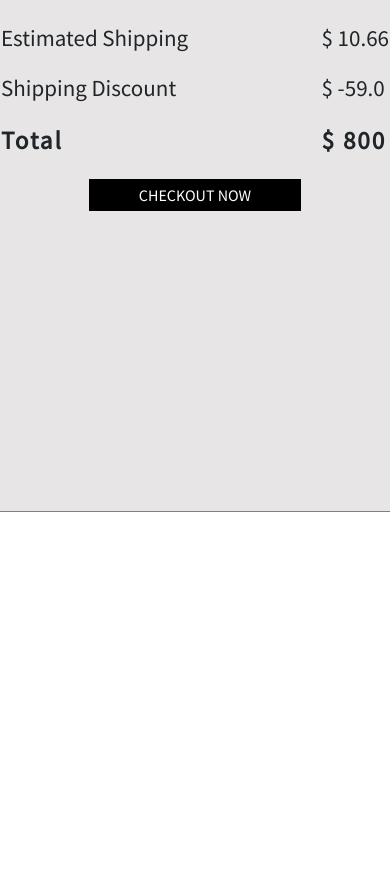
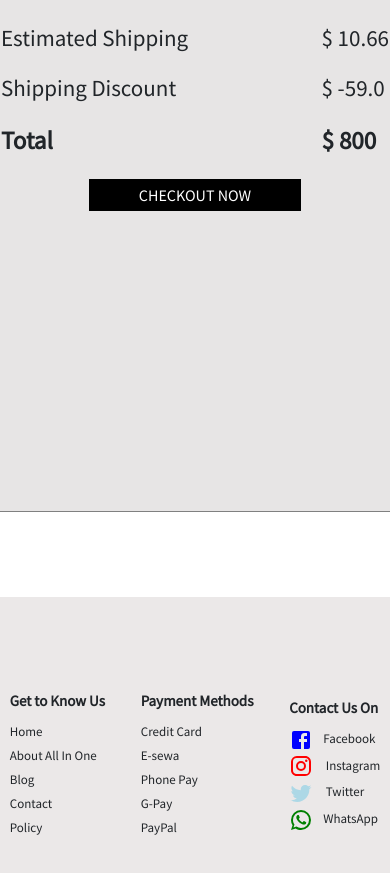
Before and after one commit to akendra-chaulagain/ecommerce-website, a React (Create React App) app in the folder client/: page /cart in a window 390 px wide. Shown: the part 1051-1924 px from the top of the page. Before the commit the page ends 1563 px from the top, so only its background shows below. Built offline with nearby package versions, Linux system fonts and the light colour scheme.

Commit message:
footer added

```diff
--- a/client/src/components/footer/Footer.css
+++ b/client/src/components/footer/Footer.css
@@ -2,78 +2,54 @@
   height: 40vh;
   width: 100%;
   margin-top: 10vh;
-  /* position: relative; */
   background-color: rgb(235, 232, 232);
+  display: flex;
+  justify-content: center;
 }
 .wrapper {
+  width: 44%;
   display: flex;
-  justify-content: center;
+  justify-content: space-between;
   align-items: center;
 }
-.rightSideFooter h4 {
-  font-weight: 800;
+.left .right .middle,
+h3 {
+  font-weight: 600;
+  font-size: 21px;
 }
-.rightSideFooter p {
-  display: flex;
-  justify-content: center;
-  align-items: center;
-  margin-top: 2vh;
+
+.wrapper span{
+cursor: pointer;
+margin-top: 10px;
 }
-.footerIcons {
-  display: flex;
-  margin-top: 2vh;
-  justify-content: space-around;
-  cursor: pointer;
+.wrapper span:hover{
+  color: red;
+  text-decoration: underline;
 }
-.footerIcons .footerSocialMediaIcon {
-  height: 40px;
-  width: 40px;
-  border-radius: 50%;
-  display: flex;
-  justify-content: center;
-  align-items: center;
+
+@media only screen and (max-width: 778px) {
+  .wrapper {
+  width: 95%;
+
 }
-.footerIcons .facebook {
-  background-color: rgb(76, 76, 180);
-  color: white;
+.left .right .middle,
+h3 {
+  font-size: 15px;
+  font-weight: 600;
 }
-.footerIcons .instagram {
-  background-color: red;
-  color: white;
+.wrapper span{
+  font-size: 13px;
 }
-.footerIcons .twitter {
-  background-color: rgb(97, 177, 204);
-  color: white;
 }
-.footerIcons .linkedin {
-  background-color: rgb(76, 76, 180);
-  color: white;
+
+@media only screen and (max-width: 280px) {
+
+.left .right .middle,
+h3 {
+  font-size: 14px;
+  font-weight: 600;
 }
-.footerIcons .whatsapp {
-  background-color: rgb(5, 175, 5);
-  color: white;
+.wrapper span{
+  font-size: 10px;
 }
-.location .contact .email,
-span {
-  letter-spacing: 2px;
 }
-.middleSideContainer h4 {
-  font-weight: 800;
-}
-.linkContainer span {
-  cursor: pointer;
-}
-.linkContainer span:hover {
-  color: red;
-}
-@media only screen and (max-width: 768px) {
-  .footer {
-    height: auto;
-  }
-  .footerIcons .footerSocialMediaIcon {
-    height: 30px;
-    width: 30px;
-    margin-bottom: 30px;
-
-  }
-}
--- a/client/src/components/footer/Footer.js
+++ b/client/src/components/footer/Footer.js
@@ -1,69 +1,64 @@
 import React from "react";
 import "./Footer.css";
-import FaceBook from "@material-ui/icons/Facebook";
+import Facebook from "@material-ui/icons/Facebook";
 import Instagram from "@material-ui/icons/Instagram";
+import WhatsApp from "@material-ui/icons/WhatsApp";
 import Twitter from "@material-ui/icons/Twitter";
-import LinkedIn from "@material-ui/icons/LinkedIn";
-import WhatsApp from "@material-ui/icons/WhatsApp";
-import Location from "@material-ui/icons/LocationOn";
-import Phone from "@material-ui/icons/PhoneAndroidOutlined";
-import Email from "@material-ui/icons/EmailOutlined";
 
 const Footer = () => {
   return (
     <>
-      {/* <div className="container-fluid footer">
+      <div className="footer">
         <div className="wrapper">
-          <div className="col-6 leftSideContainer">
-            <h4>Useful Links</h4>
-            <div className="linkContainer">
-              <div className="">
+          <div className="left">
+            <h3>Get to Know Us</h3>
             <span>Home</span>
             <br />
-                <span>Man Fashion</span>
+            <span>About All In One</span>
             <br />
-                <span>Order Tracking</span>
+            <span>Blog</span>
             <br />
-                <span>Order</span>
+            <span>Contact</span>
+            <br />
+            <span>Policy</span>
           </div>
-              <div className="">
-                <span>Cart</span>
+
+          <div className="middle">
+            <h3>Payment Methods</h3>
+            <span>Credit Card</span>
             <br />
-                <span>Women Fashion</span>
+            <span>E-sewa</span>
             <br />
-                <span>My Account</span>
+            <span>Phone Pay</span>
             <br />
-                <span>Privacy</span>
+            <span>G-Pay</span>
+            <br />
+            <span>PayPal</span>
+          </div>
+
+          <div className="right">
+            <h3>Contact Us On</h3>
+            <span>
+              <Facebook style={{ marginRight: 10, color: "blue" }} />
+              Facebook
+            </span>
+            <br />
+            <span>
+              <Instagram style={{ marginRight: 10, color: "red" }} /> Instagram
+            </span>
+            <br />
+            <span>
+              <Twitter style={{ marginRight: 10, color: "lightBlue" }} />{" "}
+              Twitter
+            </span>
+            <br />
+            <span>
+              <WhatsApp style={{ marginRight: 10, color: "green" }} />
+              WhatsApp
+            </span>
           </div>
         </div>
       </div>
-
-          <div className="col-6 rightsideContainer">
-            <h4>ALL IN ONE</h4>
-            <p>
-              This is the place where you can found all products.WE offers many
-              new products to the customers.
-            </p>
-            <div className="footerIcons">
-              <div className=" footerSocialMediaIcon  facebook">
-                <FaceBook />
-              </div>
-              <div className=" footerSocialMediaIcon instagram">
-                <Instagram />
-              </div>
-              <div className=" footerSocialMediaIcon twitter">
-                <Twitter />
-              </div>
-              <div className=" footerSocialMediaIcon linkedin">
-                <LinkedIn />
-              </div>
-              <div className=" footerSocialMediaIcon whatsapp">
-                <WhatsApp />
-              </div>
-            </div>
-          </div>
-        </div>
-      </div> */}
     </>
   );
 };
```
Lines whose indentation alone changed are shown as unchanged.
